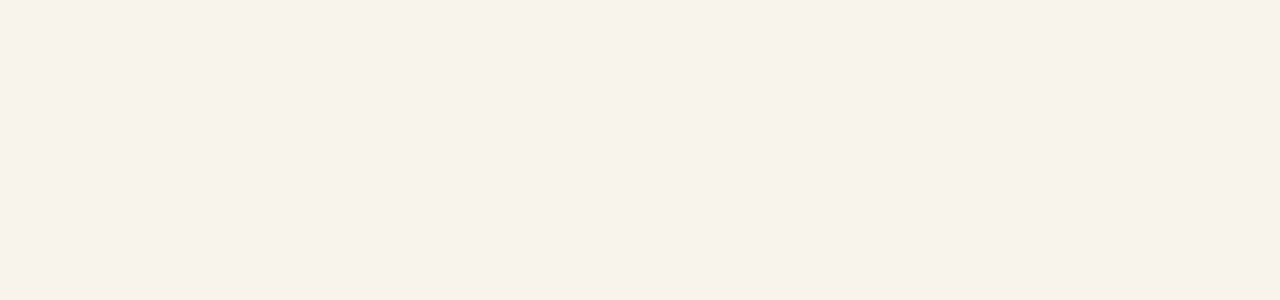
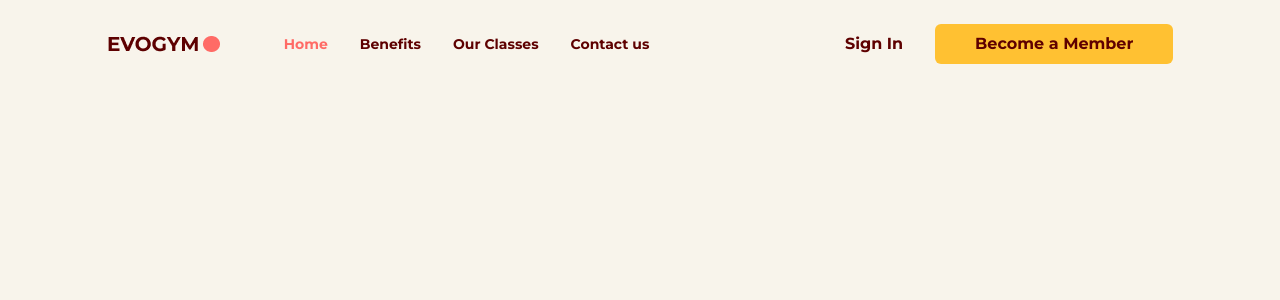
Before and after one commit to prabhattopi/GyM_Typescript_UI, a React (Vite) app: page / in a window 1280 px wide. Shown: the top 300 px of the page. Built offline with nearby package versions, Linux system fonts and the light colour scheme.

Commit message:
The file is updated with link  navbar

```diff
--- a/src/App.tsx
+++ b/src/App.tsx
@@ -1,17 +1,16 @@
+import Navbar from "@/scences/navbar";
+import { useState } from "react";
 
-import Navbar from "@/scences/navbar";
+import { SelectedPage } from "@/shared/types";
 function App() {
-
-
+  const [selectedPage, setSelectedPage] = useState<SelectedPage>(
+    SelectedPage.Home
+  ); //typestring
   return (
     <div className="app bg-gray-20">
-
-      <Navbar/>
-
+      <Navbar selectedPage={selectedPage} setSelectedPage={setSelectedPage} />
     </div>
-  )
+  );
 }
 
-
-
-export default App
+export default App;
--- /dev/null
+++ b/src/hooks/useMediaQuery.ts
@@ -0,0 +1,19 @@
+import { useState, useEffect } from "react";
+
+const useMediaQuery = (query: string) => {
+  const [matches, setMatches] = useState(false);
+
+  useEffect(() => {
+    const media = window.matchMedia(query);
+    if (media.matches !== matches) {
+      setMatches(media.matches);
+    }
+    const listener = () => setMatches(media.matches);
+    window.addEventListener("resize", listener);
+    return () => window.removeEventListener("resize", listener);
+  }, [matches, query]);
+
+  return matches;
+};
+
+export default useMediaQuery;
--- /dev/null
+++ b/src/scences/navbar/Link.tsx
@@ -0,0 +1,27 @@
+import { SelectedPage } from "@/shared/types";
+import AnchorLink from "react-anchor-link-smooth-scroll";
+
+//type vs interface
+//diff
+type Props = {
+  page: string;
+  selectedPage: SelectedPage;
+  setSelectedPage: (value: SelectedPage) => void;
+};
+
+const Link = ({ page, selectedPage, setSelectedPage }: Props) => {
+  const lowerCasePage = page.toLowerCase().replace(/ /g, "") as SelectedPage; //typescritp ko batao ki wahi hai?
+  //   console.log(lowerCasePage);
+  return (
+    <AnchorLink
+      className={`${selectedPage === lowerCasePage ? "text-primary-500" : ""}
+  transition duration-500 hover:text-primary-300`}
+      href={`#${lowerCasePage}`}
+      onClick={() => setSelectedPage(lowerCasePage)}
+    >
+      {page}
+    </AnchorLink>
+  );
+};
+
+export default Link;
--- a/src/scences/navbar/index.tsx
+++ b/src/scences/navbar/index.tsx
@@ -1,21 +1,68 @@
 import { useState } from "react";
-import {Bars3Icon,XMarkIcon} from "@heroicons/react/24/solid";
-import Logo from '@/assets/Logo.png';
+import { Bars3Icon, XMarkIcon } from "@heroicons/react/24/solid";
+import Logo from "@/assets/Logo.png";
+import Link from "./Link";
+import { SelectedPage } from "@/shared/types";
+import useMediaQuery from "@/hooks/useMediaQuery";
+import ActionButton from "@/shared/ActionButton";
 
-type Props = {};
+type Props = {
+  selectedPage: SelectedPage;
+  setSelectedPage: (value: SelectedPage) => void;
+};
 
-const Navbar = (props: Props) => {
-    const flexBetween = 'flex items-center justify-between';
+const Navbar = ({ selectedPage, setSelectedPage }: Props) => {
+  const flexBetween = "flex items-center justify-between";
+  const isAboveMediumScreens=useMediaQuery("(min-width:1060px)");
+  const [isMenuToggled,setIsMenuToggled] = useState<boolean>(false);
 
 
-  return <nav>
-    <div
-    className={`${flexBetween} fixed top-0 z-30 w-full py-6`}
-    >
+  return (
+    <nav>
+      <div className={`${flexBetween} fixed top-0 z-30 w-full py-6`}>
+        <div className={`${flexBetween} mx-auto w-5/6`}>
+          <div className={`${flexBetween} w-full gap-16`}>
+            <img src={Logo} alt="logo" />
 
-
-    </div>
-  </nav>
+           {isAboveMediumScreens?<div className={`${flexBetween} w-full`}>
+              <div className={`${flexBetween} gap-8 text-sm `}>
+                {/* links */}
+                <Link
+                  page="Home"
+                  selectedPage={selectedPage}
+                  setSelectedPage={setSelectedPage}
+                />
+                <Link
+                  page="Benefits"
+                  selectedPage={selectedPage}
+                  setSelectedPage={setSelectedPage}
+                />
+                <Link
+                  page="Our Classes"
+                  selectedPage={selectedPage}
+                  setSelectedPage={setSelectedPage}
+                />
+                <Link
+                  page="Contact us"
+                  selectedPage={selectedPage}
+                  setSelectedPage={setSelectedPage}
+                />
+              </div>
+              <div className={`${flexBetween} gap-8`}>
+                {/* signup member */}
+                <p>Sign In</p>
+                <ActionButton setSelectedPage={setSelectedPage}>Become a Member</ActionButton>
+              </div>
+            </div>:(
+              <button className="rounded-full bg-secondary-500 p-2" onClick={()=>setIsMenuToggled(!isMenuToggled)}>
+                <Bars3Icon className="h-6 w-6 text-white"/>
+              </button>
+            )}
+          </div>
+        </div>
+      </div>
+    </nav>
+  );
 };
 
 export default Navbar;
--- /dev/null
+++ b/src/shared/ActionButton.tsx
@@ -0,0 +1,21 @@
+import React from "react";
+import AnchorLink from "react-anchor-link-smooth-scroll"
+import { SelectedPage } from "./types";
+
+
+type Props = {
+    children:React.ReactNode;
+    setSelectedPage:(value:SelectedPage)=>void;
+}
+
+const ActionButton = ({children,setSelectedPage}: Props) => {
+  return (
+   <AnchorLink className="rounded-md bg-secondary-500 px-10 py-2 hover:bg-primary-500 hover:text-white" onClick={()=>setSelectedPage(SelectedPage.ContactUs)}
+   href={`#contactus`}
+   >
+{children}
+   </AnchorLink>
+  )
+}
+
+export default ActionButton
--- /dev/null
+++ b/src/shared/types.ts
@@ -0,0 +1,6 @@
+export enum SelectedPage{
+    Home="home",
+    Benefits="benefits",
+    OurClasses="ourclasses",
+    ContactUs="contactus"
+}
```
Also changed, not shown: 1 other file (tests, documents, lock files or other folders).
